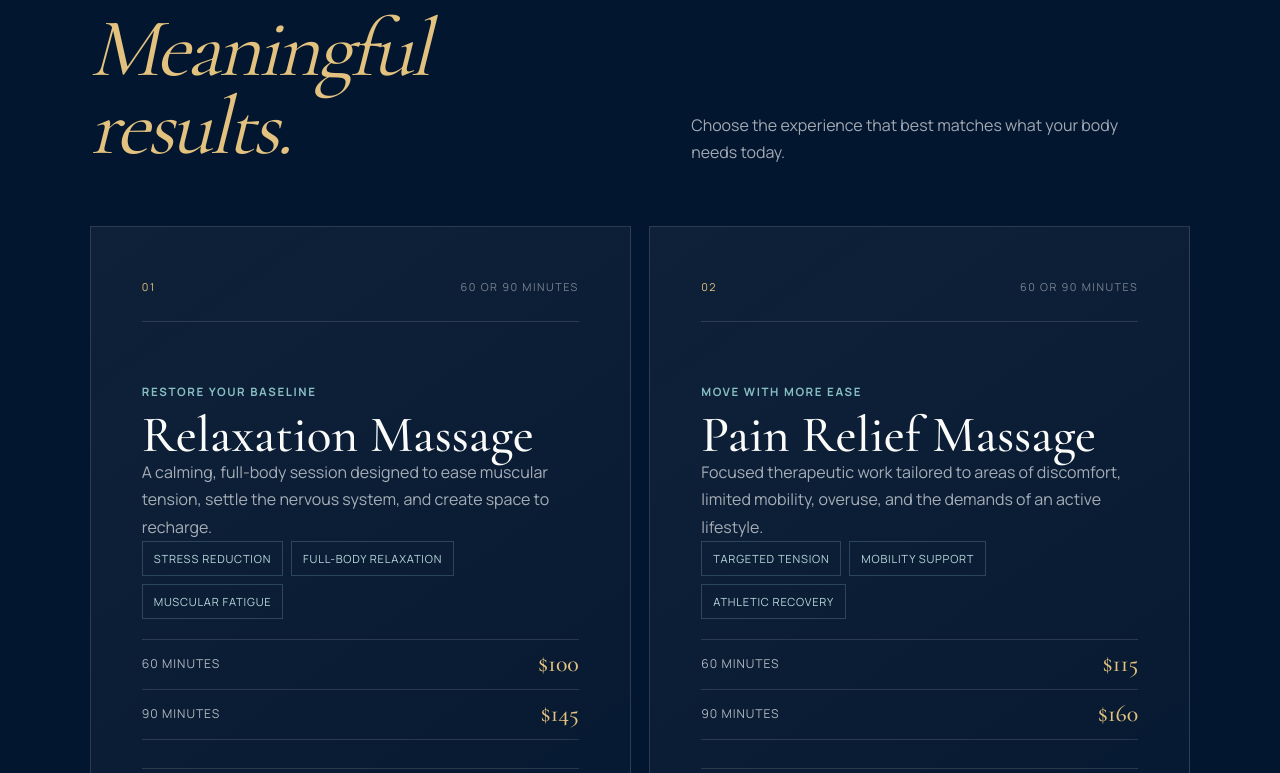
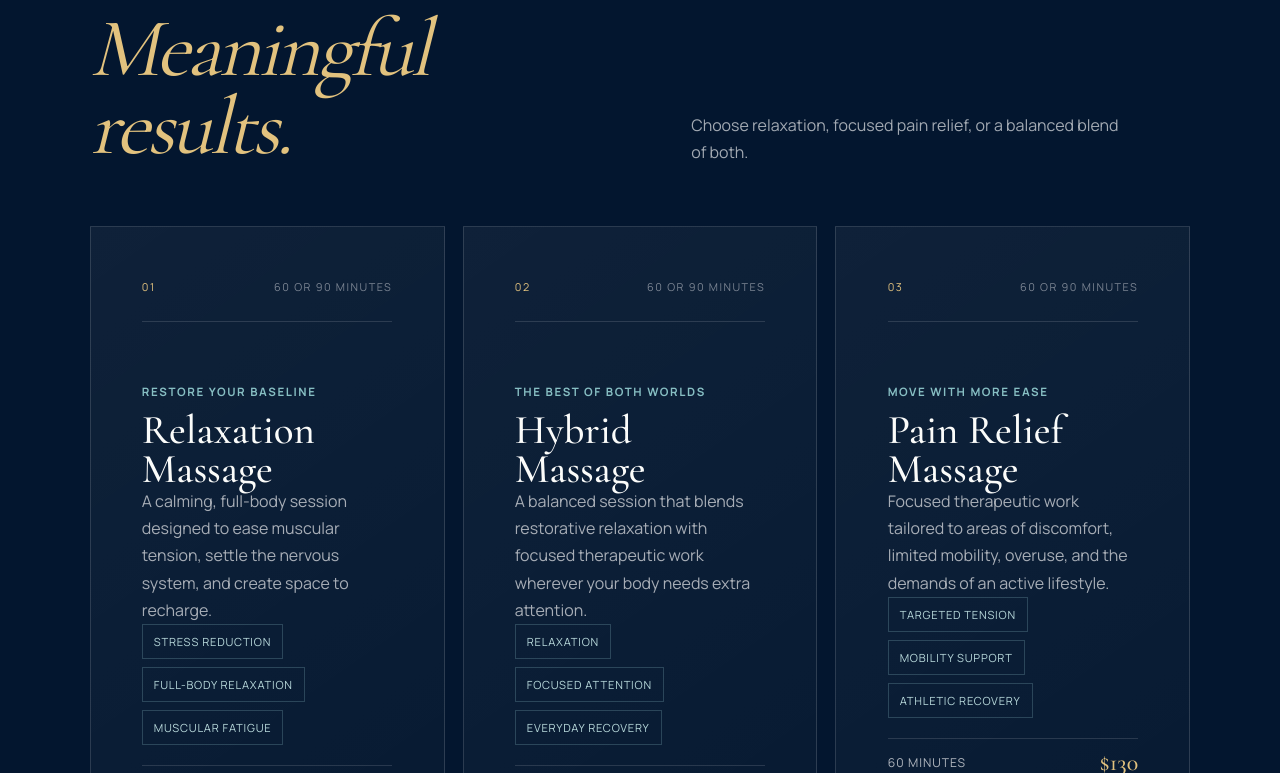
Before and after one commit to nsahf1997/jupiter-premier-massage, a Next.js app: page / in a window 1280 px wide. Shown: the part 1067-1840 px from the top of the page. Built offline with nearby package versions, Linux system fonts and the light colour scheme; no server answers.

Commit message:
Add hybrid massage service and update pricing

```diff
--- a/app/globals.css
+++ b/app/globals.css
@@ -68,13 +68,13 @@ h1 em, h2 em { color: var(--gold-light); font-weight: 400; }
 .section-heading { display: grid; grid-template-columns: 1fr 1fr; gap: 24px 8vw; align-items: end; margin-bottom: 60px; }
 .section-heading .section-kicker { grid-column: 1 / -1; margin-bottom: 35px; }
 .section-heading > p { max-width: 430px; color: rgba(255,255,255,.63); align-self: end; }
-.service-grid { display: grid; grid-template-columns: 1fr 1fr; gap: 18px; }
+.service-grid { display: grid; grid-template-columns: repeat(3, minmax(0, 1fr)); gap: 18px; }
 .service-card { min-height: 560px; padding: clamp(28px, 4vw, 54px); border: 1px solid rgba(255,255,255,.14); background: linear-gradient(145deg, rgba(255,255,255,.05), rgba(255,255,255,.015)); transition: border-color .25s, transform .25s; display: flex; flex-direction: column; }
 .service-card:hover { border-color: rgba(196,154,75,.7); transform: translateY(-4px); }
 .service-topline { display: flex; justify-content: space-between; padding-bottom: 24px; border-bottom: 1px solid rgba(255,255,255,.13); color: rgba(255,255,255,.45); font-size: .68rem; letter-spacing: .14em; text-transform: uppercase; }
 .service-topline span:first-child { color: var(--gold-light); }
 .card-eyebrow { margin: 60px 0 10px; color: var(--glass); font-size: .72rem; font-weight: 700; letter-spacing: .14em; text-transform: uppercase; }
-.service-card h3 { font-size: clamp(2.5rem, 4vw, 4.4rem); }
+.service-card h3 { font-size: clamp(2.2rem, 3.2vw, 3.8rem); }
 .service-card > p:not(.card-eyebrow) { color: rgba(255,255,255,.64); max-width: 560px; }
 .service-card ul { list-style: none; padding: 0; display: flex; gap: 8px; flex-wrap: wrap; }
 .service-card li { padding: 7px 11px; border: 1px solid rgba(135,191,195,.26); color: #b7d8da; font-size: .7rem; text-transform: uppercase; letter-spacing: .07em; }
@@ -170,6 +170,7 @@ footer { padding: 75px clamp(24px, 7vw, 110px) 30px; display: grid; grid-templat
   .hero-mark { position: absolute; right: -15%; top: 18%; width: 58vw; opacity: .18; }
   .hero-stats { margin-top: 80px; }
   .purpose-grid, .section-heading, .approach-grid, .review-heading { grid-template-columns: 1fr; }
+  .service-grid { grid-template-columns: 1fr; }
   .service-card { min-height: 520px; }
   .approach-sticky { position: static; }
   .review-track { grid-auto-columns: minmax(320px, 75%); }
--- a/app/page.tsx
+++ b/app/page.tsx
@@ -25,12 +25,21 @@ const services = [
   },
   {
     number: "02",
+    title: "Hybrid Massage",
+    eyebrow: "The best of both worlds",
+    description:
+      "A balanced session that blends restorative relaxation with focused therapeutic work wherever your body needs extra attention.",
+    focus: ["Relaxation", "Focused attention", "Everyday recovery"],
+    pricing: [{ duration: "60 minutes", price: "$115" }, { duration: "90 minutes", price: "$160" }],
+  },
+  {
+    number: "03",
     title: "Pain Relief Massage",
     eyebrow: "Move with more ease",
     description:
       "Focused therapeutic work tailored to areas of discomfort, limited mobility, overuse, and the demands of an active lifestyle.",
     focus: ["Targeted tension", "Mobility support", "Athletic recovery"],
-    pricing: [{ duration: "60 minutes", price: "$115" }, { duration: "90 minutes", price: "$160" }],
+    pricing: [{ duration: "60 minutes", price: "$130" }, { duration: "90 minutes", price: "$175" }],
   },
 ];
 
@@ -94,7 +103,7 @@ export default function Home() {
         <div className="section-heading">
           <div className="section-kicker light"><span>01</span> Services</div>
           <h2>Focused care.<br /><em>Meaningful results.</em></h2>
-          <p>Choose the experience that best matches what your body needs today.</p>
+          <p>Choose relaxation, focused pain relief, or a balanced blend of both.</p>
         </div>
         <div className="service-grid">
           {services.map((service) => (
@@ -249,7 +258,7 @@ export default function Home() {
         </div>
         <div className="footer-column">
           <h3>Services</h3>
-          <a href="#services">Relaxation Massage</a><a href="#services">Pain Relief Massage</a>
+          <a href="#services">Relaxation Massage</a><a href="#services">Hybrid Massage</a><a href="#services">Pain Relief Massage</a>
         </div>
         <div className="footer-column">
           <h3>Visit</h3>
```
